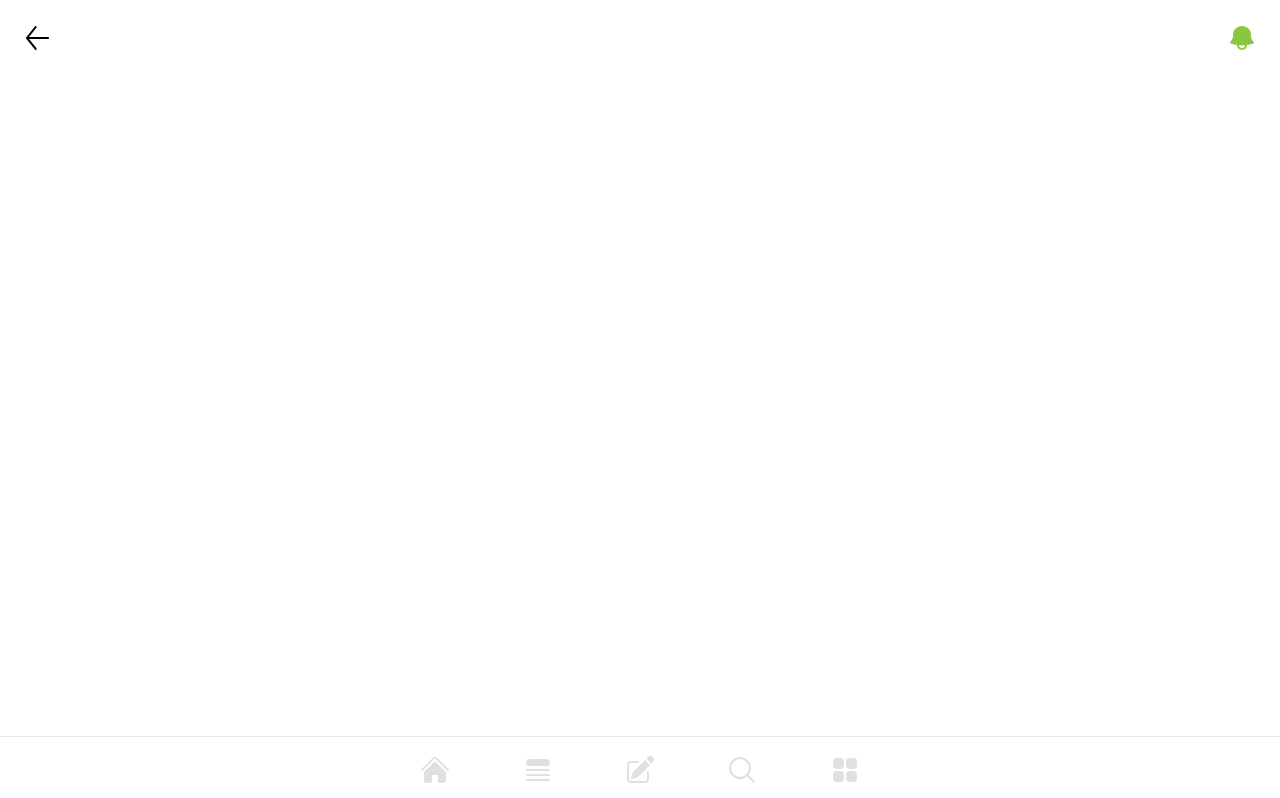
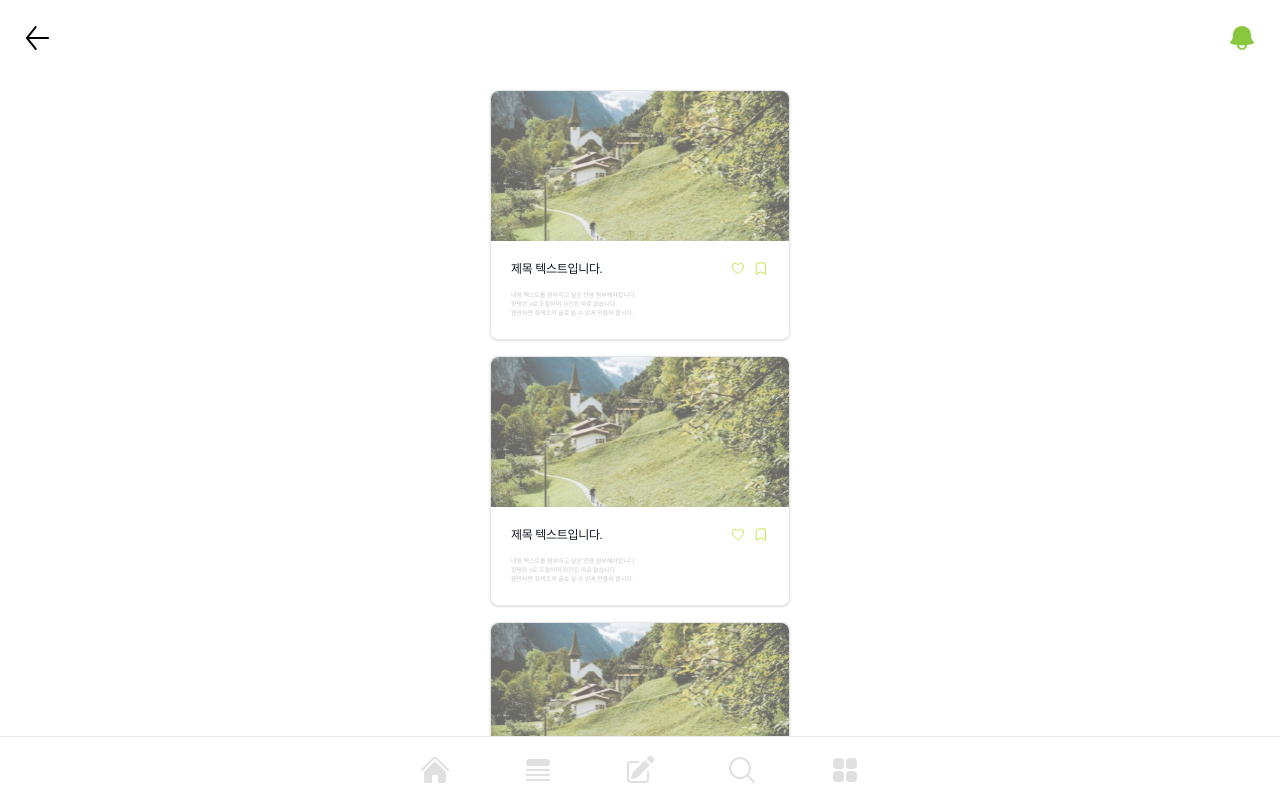
Before and after one commit to flution/PlanT_FE, a React (Create React App) app: page /list in a window 1280 px wide. Shown: the top 798 px of the page. Built offline with nearby package versions, Linux system fonts and the light colour scheme; a web font is replaced by a local one.

Commit message:
Feat: ListPage 구현

```diff
--- a/src/App.tsx
+++ b/src/App.tsx
@@ -10,11 +10,11 @@ import LoginPage from './pages/Login/LoginPage';
 import AuthSuccessPage from './pages/Login/AuthSuccess';
 import MyPage from './pages/MyPage';
 import SearchPage from './pages/SearchPage';
+import ListPage from './pages/ListPage';
 
 const App: React.FC = () => {
   return (
     <div>
-      {/* {!hideNavbarPaths.includes(location.pathname) && } */}
       <UpperNavbar />
       <Routes>
         <Route path="/main" element={<MainPage />} />
@@ -23,6 +23,7 @@ const App: React.FC = () => {
         <Route path="/auth/success" element={<AuthSuccessPage />} />
         <Route path="/mypage" element={<MyPage />} />
         <Route path="/search" element={<SearchPage />} />
+        <Route path="/list" element={<ListPage />} />
       </Routes>
       <BottomNavbar />
     </div>
--- /dev/null
+++ b/src/pages/ListPage.tsx
@@ -0,0 +1,136 @@
+import React, { useState, useRef, useEffect, useCallback } from 'react';
+import VerticalCard from '../components/Card/VerticalCard';
+
+interface Result {
+  name: string;
+}
+
+const ListPage: React.FC = () => {
+  const [list, setList] = useState<Result[]>([]);
+  const [visibleList, setVisibleList] = useState<Result[]>([]);
+  const [index, setIndex] = useState(0); //현재 보여주고 있는 데이터의 인덱스
+  const batchSize = 3; // 한 번에 보여줄 데이터 개수
+  const [isLoading, setIsLoading] = useState(false);
+
+  const observer = useRef<IntersectionObserver | null>(null);
+
+  const lastItemRef = useCallback(
+    (node: HTMLLIElement) => {
+      if (isLoading) return;
+      if (observer.current) observer.current.disconnect();
+      observer.current = new IntersectionObserver((entries) => {
+        if (entries[0].isIntersecting && index < list.length) {
+          loadMoreItems();
+        }
+      });
+      if (node) observer.current.observe(node);
+    },
+    [isLoading, index, list.length],
+  );
+
+  useEffect(() => {
+    search();
+  }, []);
+
+  const loadMoreItems = () => {
+    setIsLoading(true);
+    setVisibleList((prevVisibleList) => [
+      ...prevVisibleList,
+      ...list.slice(index, index + batchSize),
+    ]);
+    setIndex((prevIndex) => prevIndex + batchSize);
+    console.log('load');
+    setIsLoading(false);
+  };
+
+  const search = async () => {
+    setIndex(0);
+    setVisibleList([]);
+    setList([]);
+    setIsLoading(true);
+
+    const mocklist = [
+      { name: '서울' },
+      { name: '부산' },
+      { name: '제주도' },
+      { name: '강릉' },
+      { name: '전주' },
+      { name: '서울' },
+      { name: '부산' },
+      { name: '제주도' },
+      { name: '강릉' },
+      { name: '전주' },
+      { name: '서울' },
+      { name: '부산' },
+      { name: '제주도' },
+      { name: '강릉' },
+      { name: '전주' },
+      { name: '서울' },
+      { name: '부산' },
+      { name: '제주도' },
+      { name: '강릉' },
+      { name: '전주' },
+      { name: '서울' },
+      { name: '부산' },
+      { name: '제주도' },
+      { name: '강릉' },
+      { name: '전주' },
+      { name: '서울' },
+      { name: '부산' },
+      { name: '제주도' },
+      { name: '강릉' },
+      { name: '전주' },
+      { name: '서울' },
+      { name: '부산' },
+      { name: '제주도' },
+      { name: '강릉' },
+      { name: '전주' },
+      { name: '서울' },
+      { name: '부산' },
+      { name: '제주도' },
+      { name: '강릉' },
+      { name: '전주' },
+    ];
+
+    // try {
+    //   const response = await fetch(`https://api.example.com/search`);
+    //   const data = await response.json();
+    //   setList([...mocklist, ...data]);
+    //   setVisibleList(list.slice(0, batchSize));
+    //   setIndex(batchSize);
+    // } catch (error) {
+    //   console.error('Error fetching search list:', error);
+    // } finally {
+    //   setIsLoading(false);
+    // }
+
+    //무한스크롤 작동 테스트 코드
+    setList(mocklist);
+    setVisibleList(mocklist.slice(0, batchSize));
+    setIndex(batchSize);
+    setIsLoading(false);
+  };
+
+  return (
+    <div>
+      <div className="flex flex-col items-center pb-16">
+        {visibleList.length > 0 && (
+          <ul className="mt-4">
+            {visibleList.map((result, index) => (
+              <li
+                key={index}
+                className="p-2"
+                ref={visibleList.length === index + 1 ? lastItemRef : null}
+              >
+                <VerticalCard />
+              </li>
+            ))}
+          </ul>
+        )}
+        {isLoading && <p>Loading...</p>}
+      </div>
+    </div>
+  );
+};
+
+export default ListPage;
```
